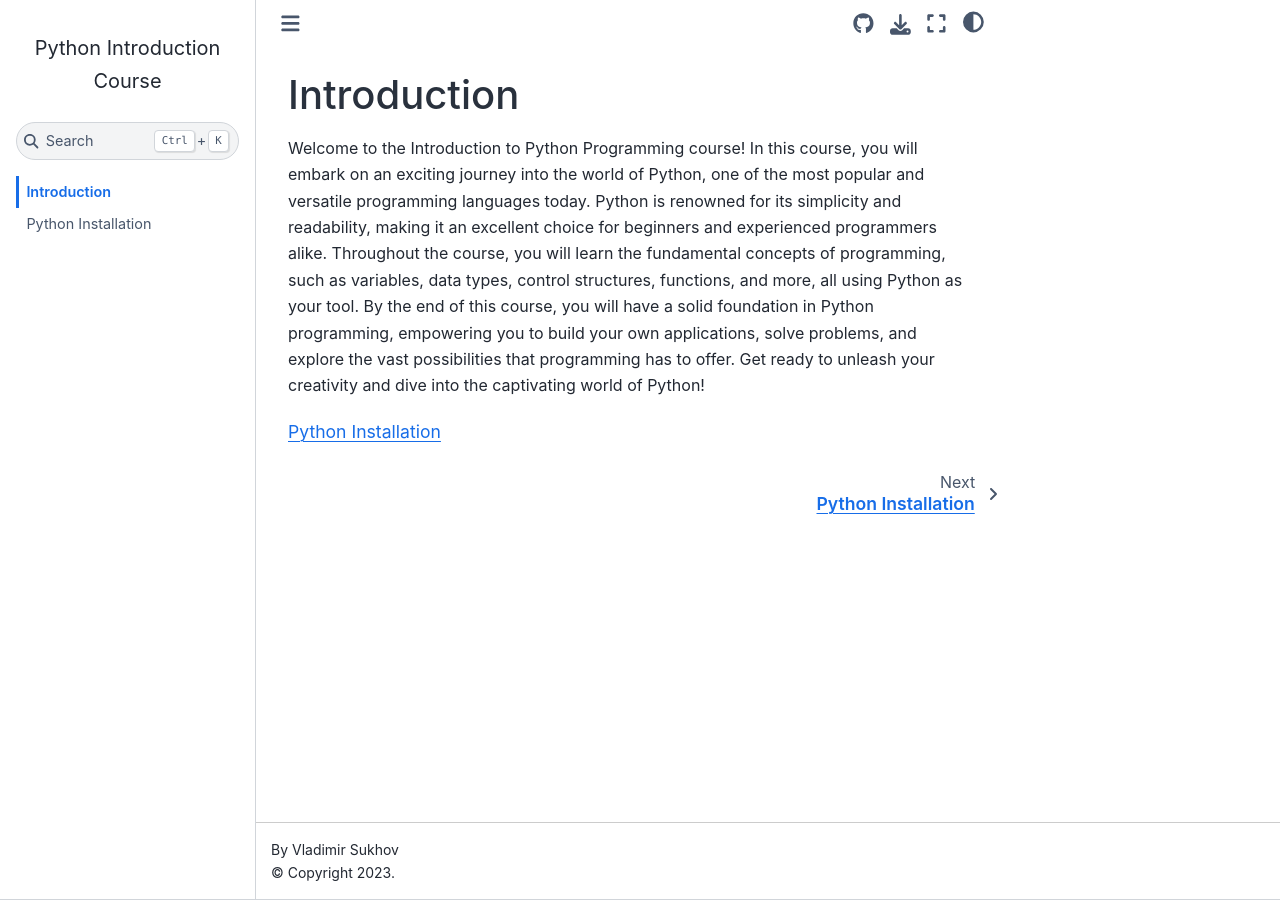
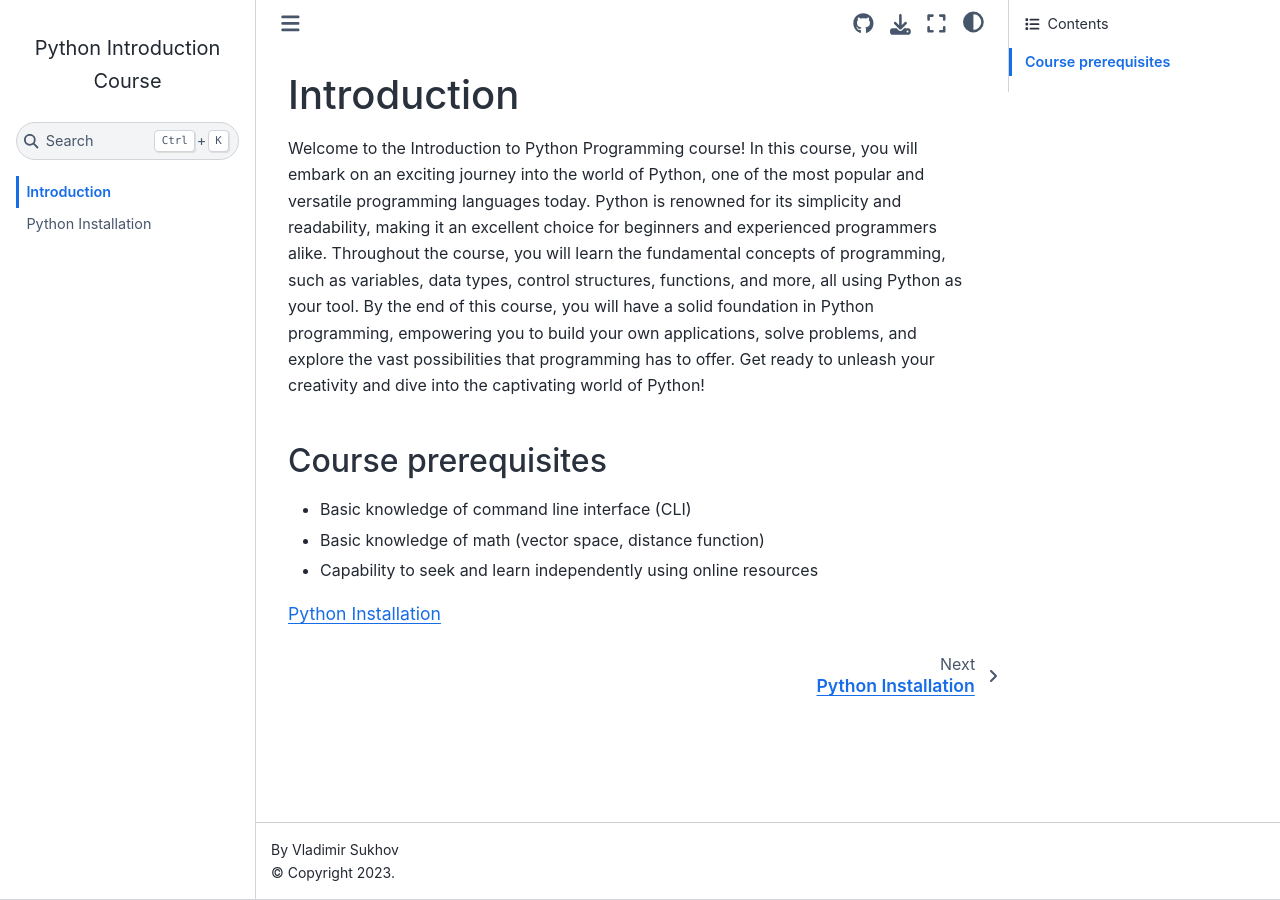
Before and after one commit to vdsukhov/python-intro-course, a Jupyter Book: the page built from intro.md, in a window 1280 px wide. Built offline with Jupyter Book 1.0.4 settings and Sphinx 7.4.7 and the Sphinx Book theme 1.1.4, drawn with Linux system fonts in a browser that asks for light colours.

Commit message:
Added course prerequisites

````diff
--- a/intro.md
+++ b/intro.md
@@ -7,5 +7,11 @@ Throughout the course, you will learn the fundamental concepts of programming, s
 By the end of this course, you will have a solid foundation in Python programming, empowering you to build your own applications, solve problems, and explore the vast possibilities that programming has to offer.
 Get ready to unleash your creativity and dive into the captivating world of Python!
 
+## Course prerequisites
+
+- Basic knowledge of command line interface (CLI)
+- Basic knowledge of math (vector space, distance function)
+- Capability to seek and learn independently using online resources
+
 ```{tableofcontents}
 ```
````
